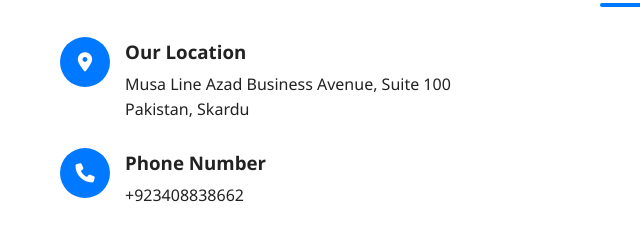
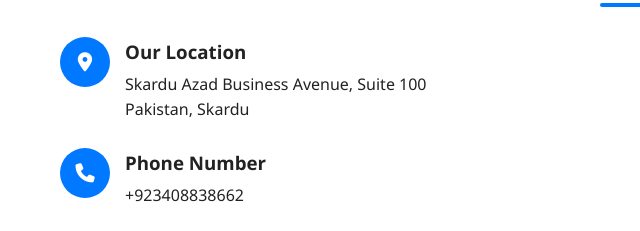
Before and after one commit to Zain-Muhammad-9246/My-first-website, a plain HTML site: page index.html in a window 1280 px wide. Shown: the part 3612-3843 px from the top of the page, 0-640 px from the left. Drawn offline with Linux system fonts and the light colour scheme.

Commit message:
new premium real

```diff
--- a/index.html
+++ b/index.html
@@ -997,7 +997,7 @@
             </div>
             <div class="contact-details">
               <h3>Our Location</h3>
-              <p>Musa Line Azad Business Avenue, Suite 100<br>Pakistan, Skardu</p>
+              <p>Skardu Azad Business Avenue, Suite 100<br>Pakistan, Skardu</p>
             </div>
           </div>
           <div class="contact-item">
```
